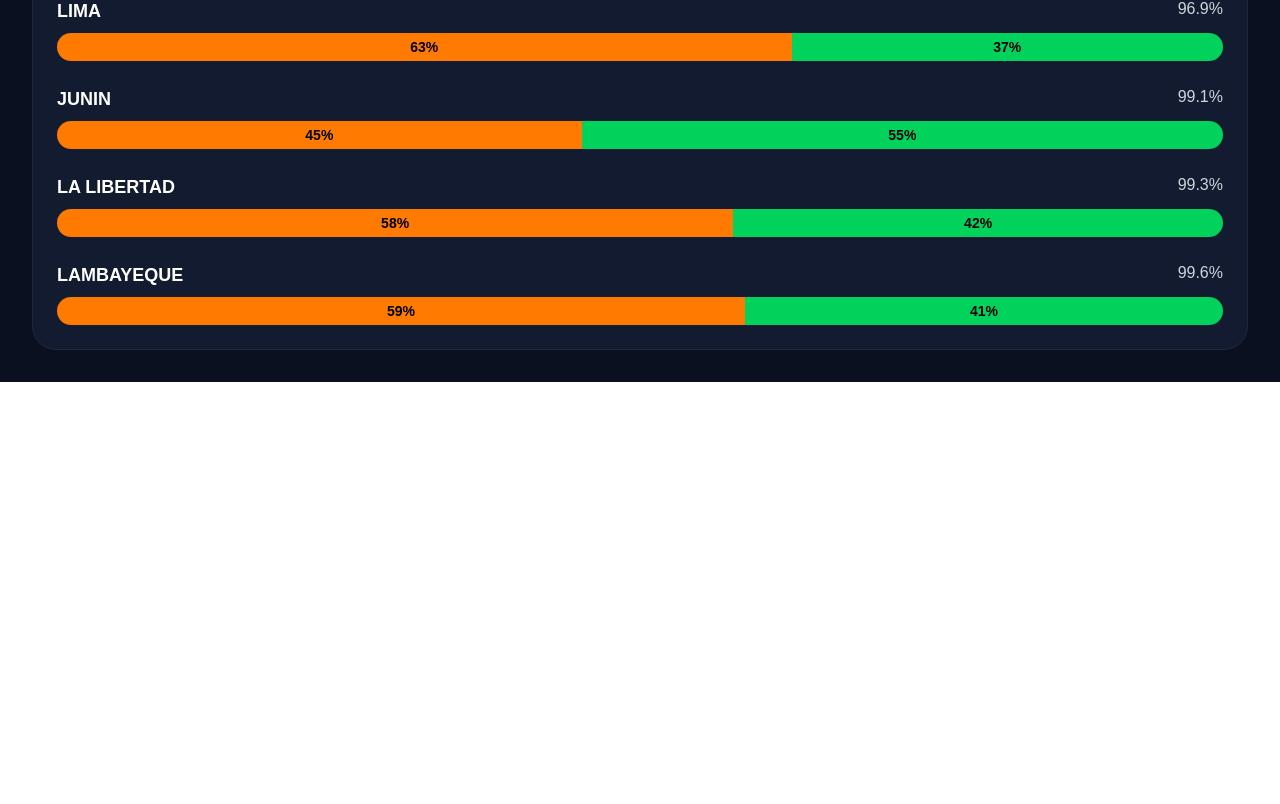
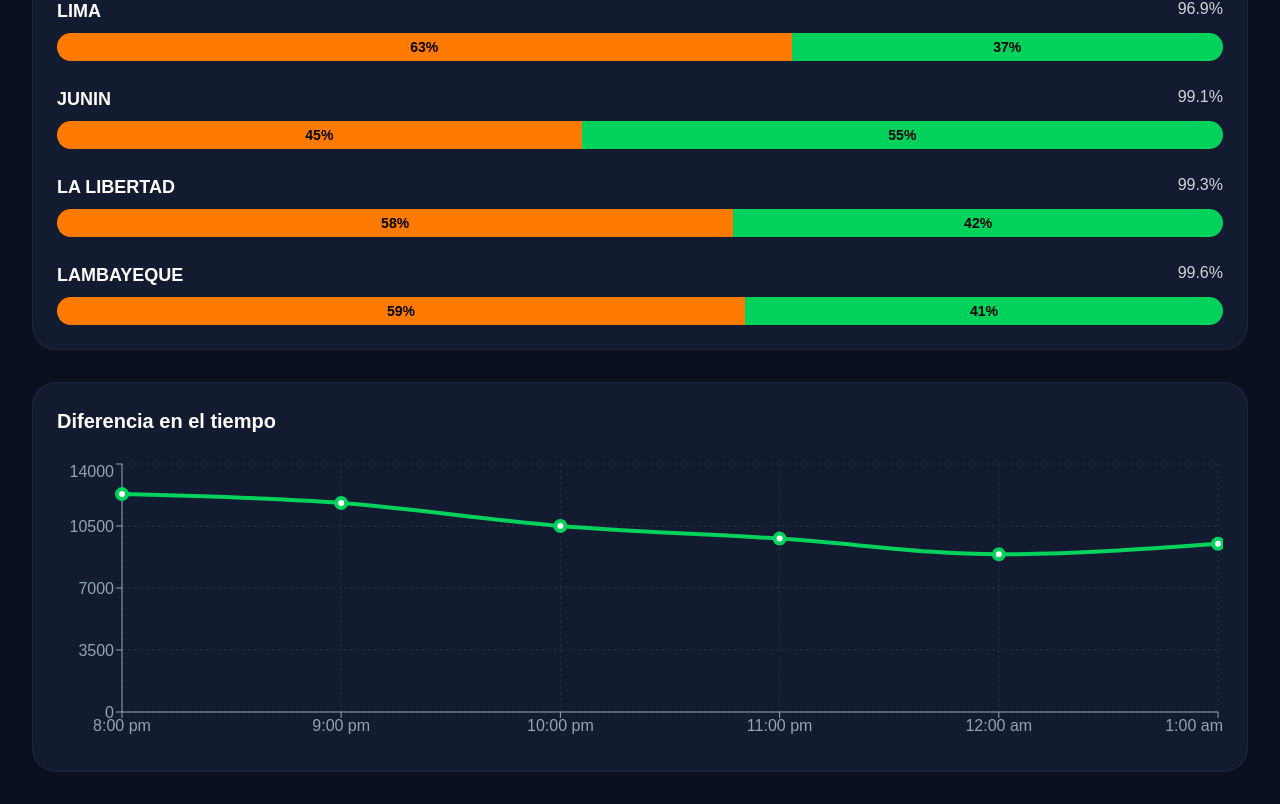
Before and after one commit to cristhiang1417/onpe-live-dashboard, a Next.js app: page / in a window 1280 px wide. Shown: the part 912-1716 px from the top of the page. Before the commit the page ends 1294 px from the top, so only its background shows below. Built offline with nearby package versions, Linux system fonts and the light colour scheme.

Commit message:
Sprint 3 - Grafico historico de diferencia

```diff
--- a/app/components/TrendChart.jsx
+++ b/app/components/TrendChart.jsx
@@ -0,0 +1,48 @@
+"use client";
+
+import {
+  LineChart,
+  Line,
+  XAxis,
+  YAxis,
+  Tooltip,
+  ResponsiveContainer,
+  CartesianGrid,
+} from "recharts";
+
+const data = [
+  { time: "8:00 pm", diff: 12300 },
+  { time: "9:00 pm", diff: 11800 },
+  { time: "10:00 pm", diff: 10500 },
+  { time: "11:00 pm", diff: 9788 },
+  { time: "12:00 am", diff: 8900 },
+  { time: "1:00 am", diff: 9500 },
+];
+
+export default function TrendChart() {
+  return (
+    <section className="mt-8 bg-[#131b30] rounded-3xl p-6 border border-white/5">
+      <h2 className="text-xl font-bold mb-6">
+        Diferencia en el tiempo
+      </h2>
+
+      <div className="h-72">
+        <ResponsiveContainer width="100%" height="100%">
+          <LineChart data={data}>
+            <CartesianGrid strokeDasharray="3 3" stroke="#243047" />
+            <XAxis dataKey="time" stroke="#94a3b8" />
+            <YAxis stroke="#94a3b8" />
+            <Tooltip />
+            <Line
+              type="monotone"
+              dataKey="diff"
+              stroke="#00d25b"
+              strokeWidth={4}
+              dot={{ r: 5 }}
+            />
+          </LineChart>
+        </ResponsiveContainer>
+      </div>
+    </section>
+  );
+}
--- a/app/page.js
+++ b/app/page.js
@@ -1,3 +1,4 @@
+import TrendChart from "./components/TrendChart";
 import Header from "./components/Header";
 import CandidateCard from "./components/CandidateCard";
 import VsCenter from "./components/VsCenter";
@@ -33,6 +34,7 @@ export default function Home() {
         leftColor={electionData.left.color}
         rightColor={electionData.right.color}
       />
+      <TrendChart />
     </main>
   );
 }
```
